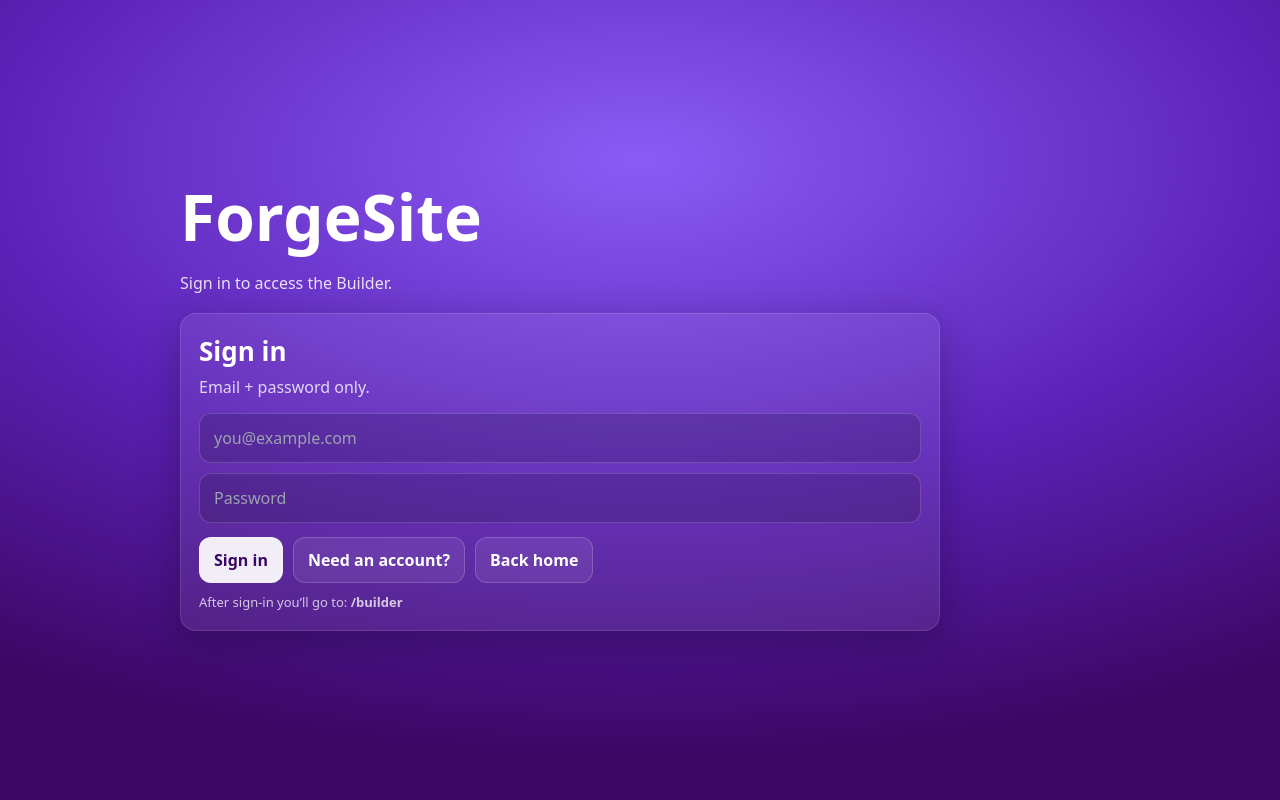
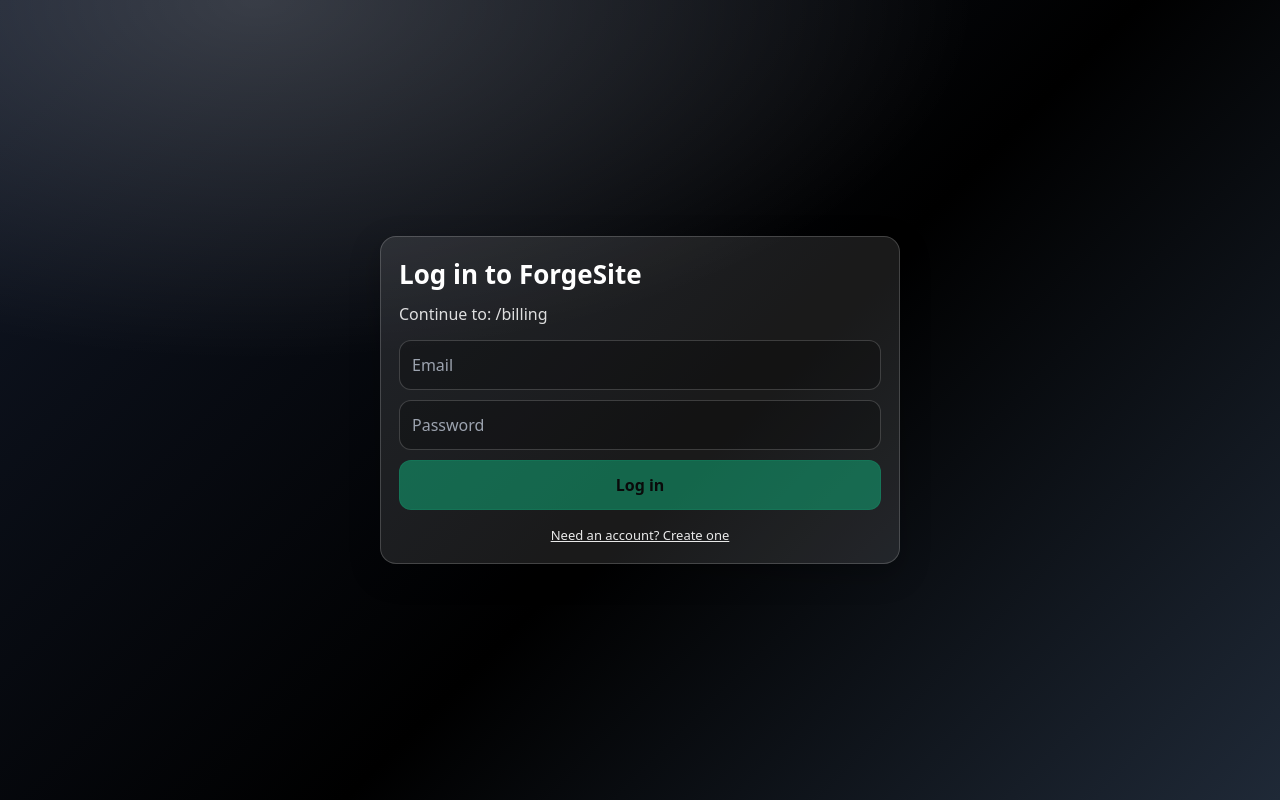
Before and after one commit to blin1124/forgesite, a Next.js app: page /login in a window 1280 px wide. Built offline with nearby package versions, Linux system fonts and the light colour scheme; no server answers.

Commit message:
Refactor login component and update Supabase usage

```diff
--- a/app/login/Client.tsx
+++ b/app/login/Client.tsx
@@ -1,81 +1,47 @@
 "use client";
 
-export const dynamic = "force-dynamic";
+import { useMemo, useState } from "react";
+import { useRouter, useSearchParams } from "next/navigation";
+import { createClient } from "@supabase/supabase-js";
 
-import { useEffect, useState } from "react";
-import { useRouter } from "next/navigation";
-import { createSupabaseBrowserClient } from "@/lib/supabase/browser";
+function getSupabase() {
+  const url = process.env.NEXT_PUBLIC_SUPABASE_URL || "";
+  const anon = process.env.NEXT_PUBLIC_SUPABASE_ANON_KEY || "";
+  if (!url || !anon) throw new Error("Missing NEXT_PUBLIC_SUPABASE_URL or NEXT_PUBLIC_SUPABASE_ANON_KEY");
+  return createClient(url, anon);
+}
 
-export default function LoginPage() {
+export default function LoginClient() {
   const router = useRouter();
+  const sp = useSearchParams();
 
-  const [hydrated, setHydrated] = useState(false);
-  const [nextUrl, setNextUrl] = useState("/builder");
+  const next = useMemo(() => sp.get("next") || "/billing", [sp]);
 
   const [email, setEmail] = useState("");
   const [password, setPassword] = useState("");
   const [busy, setBusy] = useState(false);
-  const [msg, setMsg] = useState<string | null>(null);
+  const [error, setError] = useState("");
 
-  // Hydration-only: read query params from window, then check session
-  useEffect(() => {
-    setHydrated(true);
+  async function onLogin() {
+    setError("");
+    setBusy(true);
+    try {
+      const supabase = getSupabase();
 
-    // Read ?next= from the browser URL (NOT during prerender)
-    const sp = new URLSearchParams(window.location.search);
-    const n = sp.get("next");
-    if (n) setNextUrl(n);
-
-    (async () => {
-      const supabase = createSupabaseBrowserClient();
-      const { data } = await supabase.auth.getSession();
-      if (data.session) {
-        router.replace(n || "/builder");
-        router.refresh();
-      }
-    })();
-    // eslint-disable-next-line react-hooks/exhaustive-deps
-  }, []);
-
-  async function onSubmit(e: React.FormEvent) {
-    e.preventDefault();
-    setMsg(null);
-    setBusy(true);
-
-    try {
-      const supabase = createSupabaseBrowserClient();
       const { error } = await supabase.auth.signInWithPassword({
-        email,
+        email: email.trim(),
         password,
       });
 
-      if (error) {
-        setMsg(error.message);
-        return;
-      }
+      if (error) throw new Error(error.message);
 
-      router.replace(nextUrl || "/builder");
-      router.refresh();
+      // IMPORTANT: even after login, we still send them to billing first
+      router.push(next || "/billing");
+    } catch (e: any) {
+      setError(e?.message || "Login failed");
     } finally {
       setBusy(false);
     }
-  }
-
-  // Prevent any SSR/prerender logic from running Supabase code
-  if (!hydrated) {
-    return (
-      <main
-        style={{
-          minHeight: "100vh",
-          display: "grid",
-          placeItems: "center",
-          background:
-            "radial-gradient(1200px 600px at 50% 20%, #8b5cf6 0%, #5b21b6 55%, #3b0764 100%)",
-        }}
-      >
-        <div style={{ color: "white", fontWeight: 800 }}>Loading…</div>
-      </main>
-    );
   }
 
   return (
@@ -84,90 +50,85 @@
         minHeight: "100vh",
         display: "grid",
         placeItems: "center",
+        padding: 24,
+        color: "white",
         background:
-          "radial-gradient(1200px 600px at 50% 20%, #8b5cf6 0%, #5b21b6 55%, #3b0764 100%)",
-        padding: 18,
+          "radial-gradient(1200px 600px at 20% 0%, rgba(255,255,255,0.18), transparent 60%), linear-gradient(135deg, rgb(17,24,39) 0%, rgb(0,0,0) 55%, rgb(31,41,55) 100%)",
+        fontFamily:
+          'ui-sans-serif, system-ui, -apple-system, Segoe UI, Roboto, Helvetica, Arial, "Apple Color Emoji", "Segoe UI Emoji"',
       }}
     >
-      <div style={{ width: "min(920px, 96vw)" }}>
-        <h1 style={{ color: "white", fontSize: 64, margin: 0, fontWeight: 900 }}>
-          ForgeSite
-        </h1>
-        <p style={{ color: "rgba(255,255,255,.85)", marginTop: 6 }}>
-          Sign in to access the Builder.
-        </p>
-
       <div
         style={{
-            marginTop: 18,
+          width: "min(520px, 92vw)",
+          background: "rgba(255,255,255,0.10)",
+          border: "1px solid rgba(255,255,255,0.18)",
           borderRadius: 16,
-            background: "rgba(255,255,255,.08)",
-            border: "1px solid rgba(255,255,255,.12)",
           padding: 18,
-            boxShadow: "0 10px 40px rgba(0,0,0,.25)",
-            maxWidth: 760,
+          boxShadow: "0 10px 30px rgba(0,0,0,0.25)",
         }}
       >
-          <div style={{ color: "white", fontWeight: 800, fontSize: 26 }}>
-            Sign in
+        <h1 style={{ margin: 0, fontSize: 26, fontWeight: 900 }}>Log in to ForgeSite</h1>
+        <p style={{ marginTop: 8, opacity: 0.85 }}>Continue to: {next}</p>
+
+        {error ? (
+          <div
+            style={{
+              marginTop: 12,
+              padding: 12,
+              borderRadius: 12,
+              background: "rgba(185, 28, 28, .25)",
+              border: "1px solid rgba(185, 28, 28, .5)",
+            }}
+          >
+            {error}
           </div>
-          <div style={{ color: "rgba(255,255,255,.8)", marginTop: 4 }}>
-            Email + password only.
-          </div>
+        ) : null}
 
-          <form onSubmit={onSubmit} style={{ marginTop: 14 }}>
+        <div style={{ marginTop: 14, display: "grid", gap: 10 }}>
           <input
             value={email}
             onChange={(e) => setEmail(e.target.value)}
-              placeholder="you@example.com"
+            placeholder="Email"
+            style={inputStyle}
             autoComplete="email"
-              style={inputStyle}
           />
           <input
             value={password}
             onChange={(e) => setPassword(e.target.value)}
             placeholder="Password"
             type="password"
+            style={inputStyle}
             autoComplete="current-password"
-              style={{ ...inputStyle, marginTop: 10 }}
           />
 
-            {msg && (
-              <div style={{ marginTop: 10, color: "#fecaca" }}>{msg}</div>
-            )}
-
-            <div style={{ display: "flex", gap: 10, marginTop: 14 }}>
-              <button disabled={busy} style={primaryBtn}>
-                {busy ? "Signing in..." : "Sign in"}
+          <button
+            onClick={onLogin}
+            disabled={busy || !email.trim() || password.length < 6}
+            style={{
+              ...buttonStyle,
+              opacity: busy || !email.trim() || password.length < 6 ? 0.6 : 1,
+              background: "rgba(16,185,129,0.80)",
+              border: "1px solid rgba(16,185,129,0.65)",
+              color: "black",
+            }}
+          >
+            {busy ? "Logging in…" : "Log in"}
           </button>
 
-              <button
-                type="button"
-                onClick={() => router.push("/signup")}
-                style={secondaryBtn}
-              >
-                Need an account?
-              </button>
-
-              <button
-                type="button"
-                onClick={() => router.push("/")}
-                style={secondaryBtn}
-              >
-                Back home
-              </button>
-            </div>
-
-            <div
+          <a
+            href={`/signup?next=${encodeURIComponent(next)}`}
             style={{
-                marginTop: 10,
-                color: "rgba(255,255,255,.75)",
+              textAlign: "center",
+              marginTop: 6,
+              color: "white",
+              opacity: 0.9,
+              textDecoration: "underline",
               fontSize: 13,
             }}
           >
-              After sign-in you’ll go to: <b>{nextUrl}</b>
-            </div>
-          </form>
+            Need an account? Create one
+          </a>
         </div>
       </div>
     </main>
@@ -176,31 +137,20 @@
 
 const inputStyle: React.CSSProperties = {
   width: "100%",
+  padding: "12px 12px",
   borderRadius: 12,
-  border: "1px solid rgba(255,255,255,.16)",
-  background: "rgba(0,0,0,.15)",
+  border: "1px solid rgba(255,255,255,0.18)",
+  outline: "none",
+  background: "rgba(0,0,0,0.25)",
   color: "white",
-  padding: "12px 14px",
-  fontSize: 16,
-  outline: "none",
 };
 
-const primaryBtn: React.CSSProperties = {
+const buttonStyle: React.CSSProperties = {
+  padding: "12px 14px",
   borderRadius: 12,
-  border: "1px solid rgba(255,255,255,.20)",
-  background: "rgba(255,255,255,.92)",
-  color: "#3b0764",
-  padding: "10px 14px",
-  fontWeight: 800,
+  border: "1px solid rgba(255,255,255,0.18)",
+  background: "rgba(255,255,255,0.14)",
+  color: "white",
+  fontWeight: 900,
   cursor: "pointer",
 };
-
-const secondaryBtn: React.CSSProperties = {
-  borderRadius: 12,
-  border: "1px solid rgba(255,255,255,.18)",
-  background: "rgba(255,255,255,.08)",
-  color: "white",
-  padding: "10px 14px",
-  fontWeight: 700,
-  cursor: "pointer",
-};
```
Lines whose indentation alone changed are shown as unchanged.
